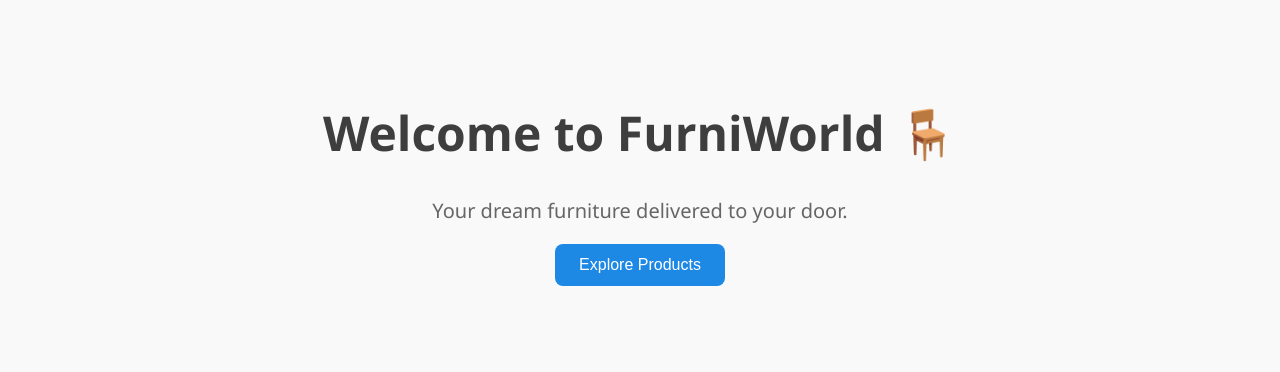
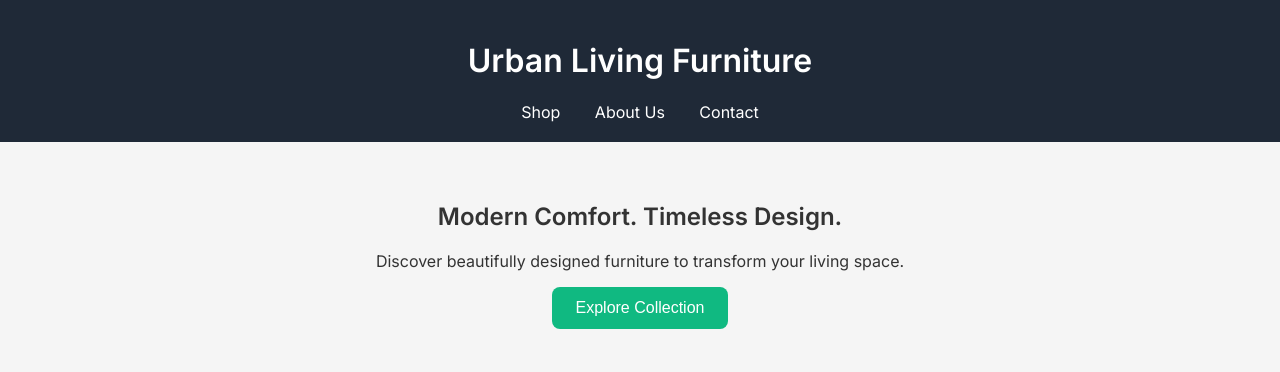
Before and after one commit to ishagupta113/OnlineFurniturestore, a plain HTML site: page index.html in a window 1280 px wide. Drawn offline with Linux system fonts and the light colour scheme.

Commit message:
Update index.html

```diff
--- a/index.html
+++ b/index.html
@@ -1,54 +1,78 @@
 <!DOCTYPE html>
 <html lang="en">
 <head>
-  <meta charset="UTF-8">
-  <title>FurniWorld | Home</title>
+  <meta charset="UTF-8" />
+  <meta name="viewport" content="width=device-width, initial-scale=1.0" />
+  <title>Home | Urban Living Furniture</title>
+  <link href="https://fonts.googleapis.com/css2?family=Inter:wght@400;600&display=swap" rel="stylesheet">
+  <style>
+    body {
+      font-family: 'Inter', sans-serif;
+      margin: 0;
+      padding: 0;
+      background: #f5f5f5;
+      color: #333;
+    }
+    header {
+      background-color: #1f2937;
+      color: white;
+      padding: 20px;
+      text-align: center;
+    }
+    nav a {
+      color: white;
+      margin: 0 15px;
+      text-decoration: none;
+    }
+    .container {
+      padding: 40px;
+      text-align: center;
+    }
+    .btn {
+      background-color: #10b981;
+      color: white;
+      padding: 12px 24px;
+      border: none;
+      border-radius: 8px;
+      cursor: pointer;
+      font-size: 16px;
+      transition: background-color 0.3s;
+    }
+    .btn:hover {
+      background-color: #059669;
+    }
+  </style>
 
-  <!-- Google Tag Manager -->
+  <!-- ✅ Google Tag Manager -->
   <script>(function(w,d,s,l,i){w[l]=w[l]||[];w[l].push({'gtm.start':
   new Date().getTime(),event:'gtm.js'});var f=d.getElementsByTagName(s)[0],
   j=d.createElement(s),dl=l!='dataLayer'?'&l='+l:'';j.async=true;j.src=
   'https://www.googletagmanager.com/gtm.js?id='+i+dl;f.parentNode.insertBefore(j,f);
-  })(window,document,'script','dataLayer','GTM-PVPNKLX2');</script>
+  })(window,document,'script','dataLayer','GTM-W2CMVZDZ');</script>
   <!-- End Google Tag Manager -->
 
-  <style>
-    body {
-      font-family: 'Segoe UI', sans-serif;
-      background-color: #f9f9f9;
-      text-align: center;
-      padding: 60px;
-    }
-    h1 {
-      color: #3e3e3e;
-      font-size: 48px;
-    }
-    p {
-      font-size: 20px;
-      color: #666;
-    }
-    button {
-      padding: 12px 24px;
-      background-color: #1e88e5;
-      color: white;
-      border: none;
-      border-radius: 8px;
-      font-size: 16px;
-      cursor: pointer;
-    }
-    button:hover {
-      background-color: #1565c0;
-    }
-  </style>
 </head>
 <body>
-  <!-- Google Tag Manager (noscript) -->
-  <noscript><iframe src="https://www.googletagmanager.com/ns.html?id=GTM-PVPNKLX2"
+
+  <!-- ✅ Google Tag Manager (noscript) -->
+  <noscript><iframe src="https://www.googletagmanager.com/ns.html?id=GTM-W2CMVZDZ"
   height="0" width="0" style="display:none;visibility:hidden"></iframe></noscript>
   <!-- End Google Tag Manager (noscript) -->
 
-  <h1>Welcome to FurniWorld 🪑</h1>
-  <p>Your dream furniture delivered to your door.</p>
-  <a href="products.html"><button>Explore Products</button></a>
+  <header>
+    <h1>Urban Living Furniture</h1>
+    <nav>
+      <a href="products.html">Shop</a>
+      <a href="about.html">About Us</a>
+      <a href="contact.html">Contact</a>
+    </nav>
+  </header>
+
+  <div class="container">
+    <h2>Modern Comfort. Timeless Design.</h2>
+    <p>Discover beautifully designed furniture to transform your living space.</p>
+    <a href="products.html"><button class="btn">Explore Collection</button></a>
+  </div>
+
 </body>
 </html>
```
